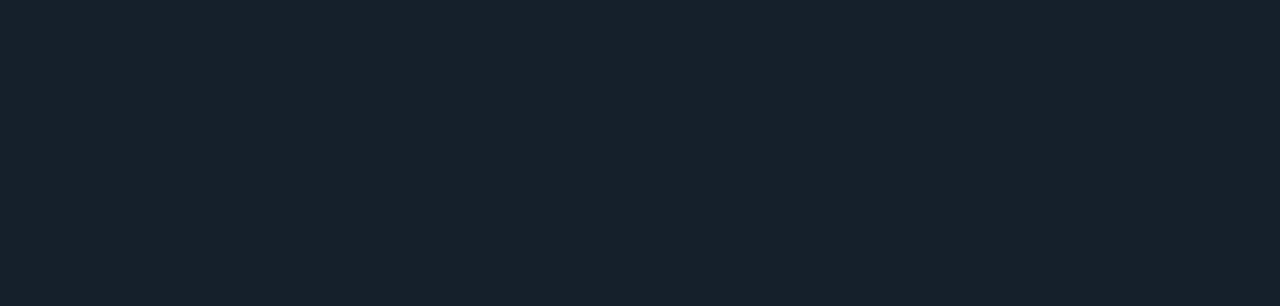
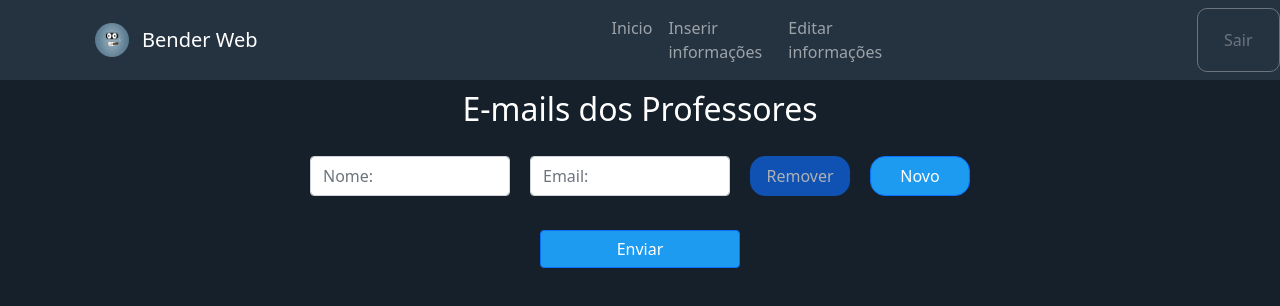
Before and after one commit to murilo-alvesmelo/bender-interface-web-react, a React (Create React App) app: page /email_professores in a window 1280 px wide. Before the commit this address had no page. Shown: the top 306 px of the page. Built offline with nearby package versions, Linux system fonts and the light colour scheme.

Commit message:
R95/tela_cadastro_de_emails_professores

```diff
--- a/package.json
+++ b/package.json
@@ -12,6 +12,7 @@
     "react-dom": "^18.0.0",
     "react-router-dom": "^6.3.0",
     "react-scripts": "5.0.0",
+    "uuid": "^8.3.2",
     "web-vitals": "^2.1.4"
   },
   "scripts": {
--- a/src/App.js
+++ b/src/App.js
@@ -9,7 +9,7 @@
 import TelaInicial from './componentes/telaInicial'
 import EditarInfo from './componentes/editarInformacoes';
 import InserirInfo from './componentes/inserirInformacoes'
-import NavBar from './layout/NavBar';
+import EmailProfessores from './componentes/infoPersonalizadasEmailProf/index'
 
 function App() {
   return (
@@ -19,6 +19,7 @@
         <Route path="/" element={<TelaInicial/>} />
         <Route path="/editar_info" element={<EditarInfo/>} />
         <Route path="/inserir_info" element={<InserirInfo/>} />
+        <Route path='/email_professores' element={<EmailProfessores/>} />
       </Routes>
     </Router>
     </div>
--- /dev/null
+++ b/src/componentes/infoPersonalizadasEmailProf/index.js
@@ -0,0 +1,93 @@
+import React, { useState} from 'react';
+import NavBar from '../../layout/NavBar';
+import Form from 'react-bootstrap/Form';
+import Button from 'react-bootstrap/Button';
+import Row from 'react-bootstrap/Row'
+import styles from './index.module.css';
+import { v4 as uuidv4 } from 'uuid';
+
+function EmailProfessores(){
+
+    const [InputEmails, setInputEmails] = useState([
+        { id: uuidv4(), nome: '', email: '' },
+    ]);
+
+    const handleSubmit = (e) => {
+        e.preventDefault();
+        console.log("Emails", InputEmails);
+    };
+
+    const handleChangeInput = (id, event) => {
+        const newInputEmails = InputEmails.map(i => {
+          if(id === i.id) {
+            i[event.target.name] = event.target.value
+          }
+          return i;
+        })
+        setInputEmails(newInputEmails);
+    }
+
+    const handleAddEmails = () => {
+        setInputEmails([...InputEmails, { id: uuidv4(),  nome: '', email: '' }])
+    }
+
+    const handleRemoveEmails = id => {
+        const values  = [...InputEmails];
+        values.splice(values.findIndex(value => value.id === id), 1);
+        setInputEmails(values);
+    }
+    return(
+        <>
+            <NavBar/>
+            <h2 className={styles.h1}>E-mails dos Professores</h2>
+            <Form onSubmit={handleSubmit}>
+            {InputEmails.map(inputEmail=>(
+                <div key={inputEmail.id}>
+                    <Row className={styles.row}>
+                        <Form.Control
+                            className={styles.input}
+                            name="nome"
+                            type="text"
+                            placeholder="Nome:"
+                            value={inputEmail.nome}
+                            onChange={event => handleChangeInput(inputEmail.id, event)}
+                        />
+                        <Form.Control
+                            className={styles.input}
+                            name="email"
+                            type="text"
+                            placeholder="Email:"
+                            value={inputEmail.email}
+                            onChange={event => handleChangeInput(inputEmail.id, event)}
+                        />
+                    <Button
+                        className={styles.button}
+                        variant="primary"
+                        disabled={InputEmails.length === 1}
+                        onClick={() => handleRemoveEmails(inputEmail.id)}
+                    >Remover</Button>
+
+                    <Button
+                        className={styles.button}
+                        variant="primary"
+                        onClick={handleAddEmails}
+                    >Novo</Button>
+                    </Row>
+                </div>
+            ))}
+
+            </Form>
+            <br/>
+            <div className={styles.buttonPosition}>
+                <Button
+                    style={{width: '200px', background: '#1D9BF0'}}
+                    variant="primary"
+                    type='submit'
+                    onClick={handleSubmit}
+                >Enviar</Button>
+            </div>
+        </>
+    )
+}
+
+export default EmailProfessores;
--- /dev/null
+++ b/src/componentes/infoPersonalizadasEmailProf/index.module.css
@@ -0,0 +1,24 @@
+.h1{
+    text-align: center;
+    color: #FFF;
+    padding: 10px;
+}
+.row{
+    margin: auto;
+    flex-direction: row;
+    justify-content: center;
+}
+.input{
+    margin: 10px;
+    width: 200px;
+}
+.button{
+    margin: 10px;
+    border-radius: 15px;
+    width: 100px;
+    height: 40px;
+    background: #1D9BF0
+}
+.buttonPosition{
+    text-align: center;
+}
--- a/src/layout/NavBar.js
+++ b/src/layout/NavBar.js
@@ -15,10 +15,10 @@
                     <figure className={styles.imgPosition}>
                         <img src={Logo} className={styles.logo}/>
                     </figure>
-                    <Navbar.Brand href="/tela_inicial">Bender Web</Navbar.Brand>
+                    <Navbar.Brand href="/">Bender Web</Navbar.Brand>
                     <Nav className="me-auto">
                         <div className={styles.navContainer}>
-                        <Nav.Link href="/tela_inicial">Inicio</Nav.Link>
+                        <Nav.Link href="/">Inicio</Nav.Link>
                         <Nav.Link href="/inserir_info">Inserir informações</Nav.Link>
                         <Nav.Link href="/editar_info">Editar informações</Nav.Link>
                         </div>
```
Also changed, not shown: 1 other file (tests, documents, lock files or other folders).
